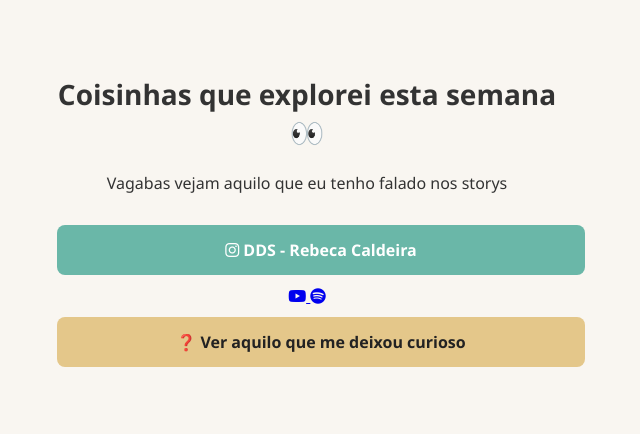
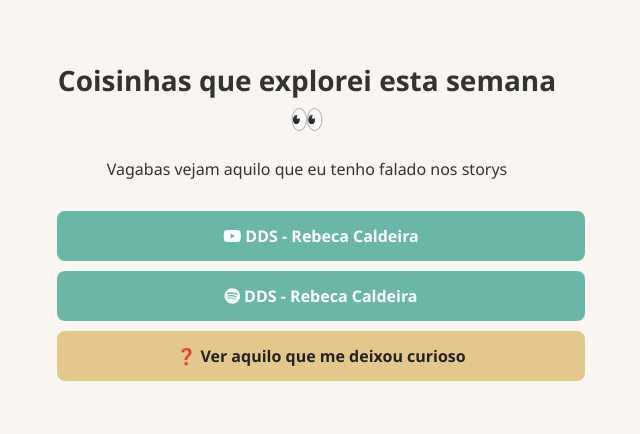
Before and after one commit to Tozesantos/Andre1906, a plain HTML site: page index.html in a window 1280 px wide. Shown: the part 183-617 px from the top of the page, without its empty margins (333-973 px from the left). Drawn offline with Linux system fonts and the light colour scheme.

Commit message:
Update index.html

```diff
--- a/index.html
+++ b/index.html
@@ -69,12 +69,14 @@
 
     <!-- Botão neutro para podcast -->
     <a href="https://www.youtube.com/watch?v=Ha4TgVDpV8Q" target="_blank" class="btn btn-safe">
-      <i class="fab fa-instagram"></i>
+      <i class="fab fa-youtube"></i>
         DDS - Rebeca Caldeira
     </a>
-  <a href="https://www.youtube.com/@poddescendodosalto" class="link"><i class="fab fa-youtube"></i> </a>
-        <a href="https://open.spotify.com/show/32y0YBKqarvqdwHKPzzTbv?si=b26dd435ff08461f" class="link"><i class="fab fa-spotify"></i> </a>
-    <!-- Botão camuflado que leva ao link do casino -->
+     <a href="https://open.spotify.com/episode/57nRhtjxsBf1yKZdYpuPWX?si=33cdfa2cc2374399" target="_blank" class="btn btn-safe">
+      <i class="fab fa-spotify"></i>
+        DDS - Rebeca Caldeira
+    </a>
+
     <a href="https://afrc.online" target="_blank" class="btn btn-mistery">
       ❓ Ver aquilo que me deixou curioso
     </a>
```
